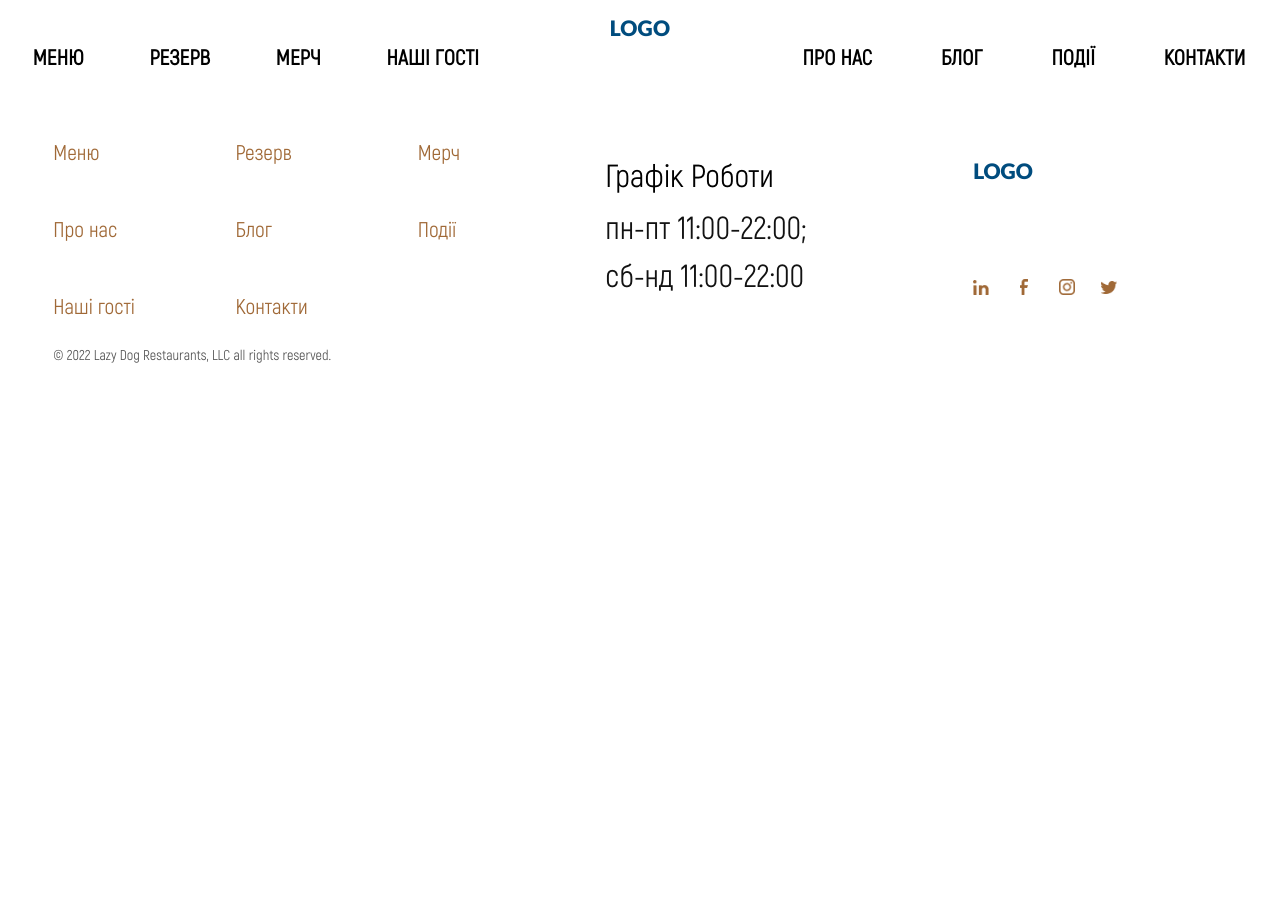
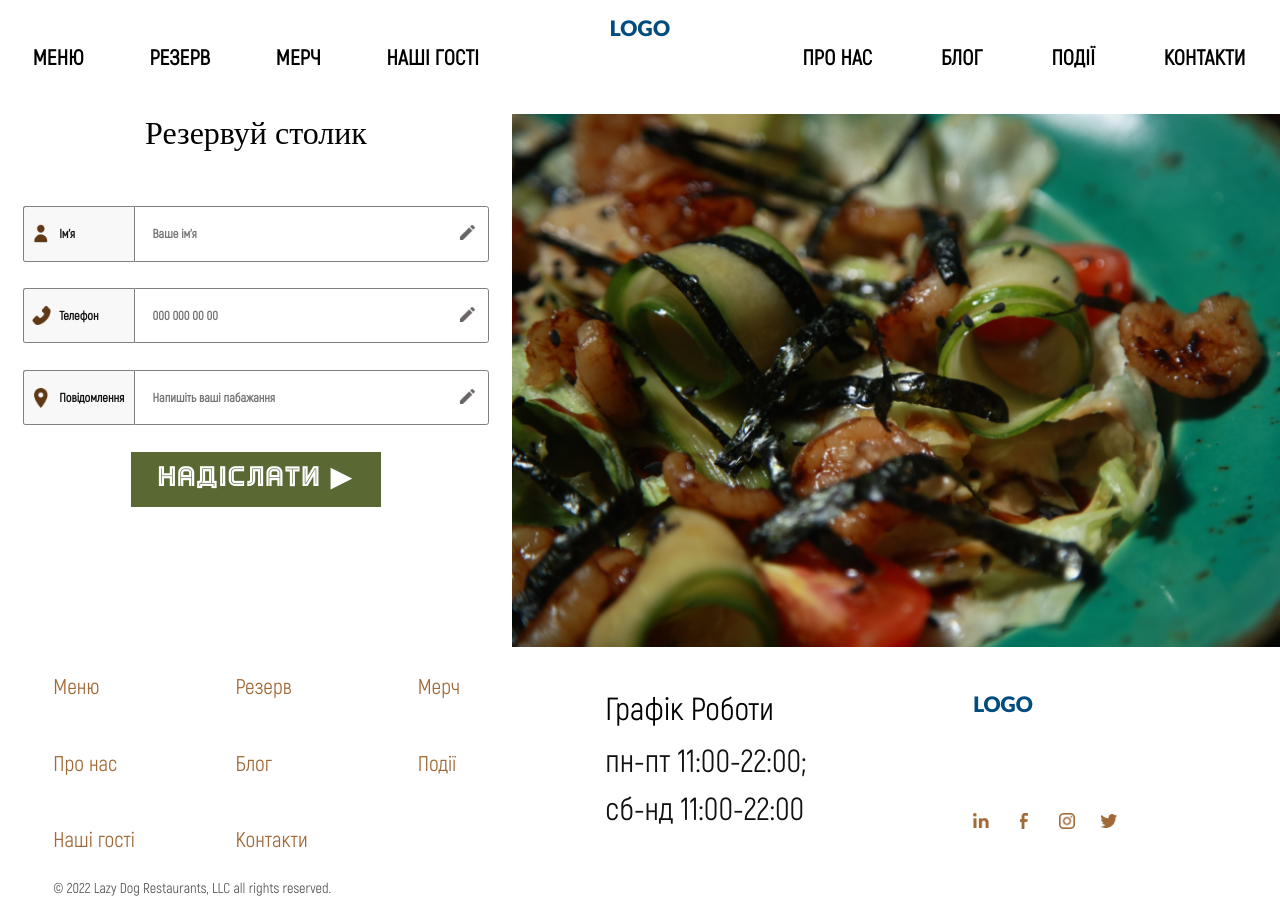
Before and after one commit to Romasta915/LazyDog, a plain HTML site: page pages/reserv.html in a window 1280 px wide. Before the commit the page ends 800 px from the top, so only its background shows below. Drawn offline with Linux system fonts and the light colour scheme; a web font is replaced by a local one.

Commit message:
ready reserv page

```diff
--- a/pages/reserv.html
+++ b/pages/reserv.html
@@ -1,12 +1,15 @@
 <!DOCTYPE html>
 <html lang="en">
+
 <head>
     <meta charset="UTF-8">
     <meta http-equiv="X-UA-Compatible" content="IE=edge">
     <meta name="viewport" content="width=device-width, initial-scale=1.0">
     <link rel="stylesheet" href="../css/main.css">
+    <link rel="stylesheet" href="../css/reserv.css">
     <title>LazyDog | Reserv</title>
 </head>
+
 <body>
     <header class="header">
         <div class="logo-wrapp">
@@ -55,7 +58,7 @@
         </nav>
         <nav class="header-nav_mobile" id="mobileNav">
             <button class="burger__close" id="burger__close">
-                <img src="./images/icons/burger-close.png" alt="#">
+                <img src="../images/icons/burger-close.png" alt="#">
             </button>
             <ul>
                 <a href="../pages/chose-menu.html">
@@ -86,7 +89,45 @@
         </nav>
     </header>
     <main>
-
+        <section class="page-reserv">
+            <div class="reserv-form">
+                <div class="reserv__form-title">Резервуй столик</div>
+                <label for="name">
+                    <div class="form-item">
+                        <div class="form-item__icon">
+                            <img src="../images/icons/brown_user.png" alt="#">
+                            <div>Ім'я</div>
+                        </div>
+                        <input type="text" id="name" placeholder="Ваше ім'я">
+                        <img class="grey-pencil" src="../images/icons/grey_pencil.png" alt="#">
+                    </div>
+                </label>
+                <label for="phone">
+                    <div class="form-item">
+                        <div class="form-item__icon">
+                            <img src="../images/icons/brown_phone.png" alt="#">
+                            <div>Телефон</div>
+                        </div>
+                        <input type="number" id="phone" placeholder="000 000 00 00">
+                        <img class="grey-pencil" src="../images/icons/grey_pencil.png" alt="#">
+                    </div>
+                </label>
+                <label for="massage">
+                    <div class="form-item">
+                        <div class="form-item__icon">
+                            <img src="../images/icons/brown_map_point.png" alt="#">
+                            <div>Повідомлення</div>
+                        </div>
+                        <input type="text" id="massage" placeholder="Напишіть ваші пабажання">
+                        <img class="grey-pencil" src="../images/icons/grey_pencil.png" alt="#">
+                    </div>
+                </label>
+                <input type="button" value="Надіслати ▶" class="btn btn_green contacts__form-btn">
+            </div>
+            <div class="page-reserv_img">
+                <img src="../images/reserv-1.png" alt="#">
+            </div>
+        </section>
     </main>
     <footer class="footer">
         <div class="footer__info">
@@ -131,4 +172,5 @@
         <div class="footer__copyright">© 2022 Lazy Dog Restaurants, LLC all rights reserved.</div>
     </footer>
 </body>
+
 </html>
--- /dev/null
+++ b/scss/pages styles/reserv.scss
@@ -0,0 +1,83 @@
+@import '../mixins';
+
+.page-reserv {
+    display: flex;
+}
+
+// !!!form
+.reserv-form {
+    width: 40%;
+    display: flex;
+    align-items: center;
+    flex-direction: column
+}
+
+.reserv__form-title {
+    @include settingFonts(CAT Stack, 3.6rem, 400);
+    line-height: 4.4rem;
+    padding-bottom: 6rem;
+}
+
+label {
+    .form-item {
+        display: flex;
+        @include settingFonts(Akrobat, 1.4rem, 700);
+        color: #121212;
+        line-height: 2rem;
+        position: relative;
+        cursor: pointer;
+        padding-bottom: 3rem;
+
+        .form-item__icon {
+            border-top: 1px solid gray;
+            border-left: 1px solid gray;
+            border-bottom: 1px solid gray;
+            border-radius: 0.3rem 0 0 0.3rem;
+            background-color: #F8F8F8;
+            width: 12.5rem;
+            height: 5rem;
+            padding: 3rem;
+            display: flex;
+            align-items: center;
+            justify-content: center;
+
+            div {
+                padding-left: 1rem;
+                width: 100%;
+            }
+
+            img {
+                height: 2.2rem;
+                width: 2.2rem;
+                position: absolute;
+                left: 1rem;
+            }
+        }
+
+        input {
+            width: 40rem;
+            padding: 2rem;
+            border: 1px solid gray;
+            border-radius: 0 0.3rem 0.3rem 0;
+        }
+
+        .grey-pencil {
+            width: 1.8rem;
+            height: 1.8rem;
+            position: absolute;
+            top: 2rem;
+            right: 1.6rem;
+        }
+    }
+}
+
+// !!!img
+.page-reserv_img {
+    height: 60rem;
+    width: 60%;
+    img {
+        width: 100%;
+        height: 100%;
+        object-fit: cover;
+    }
+}
```
Also changed, not shown: css/reserv.css (added).
